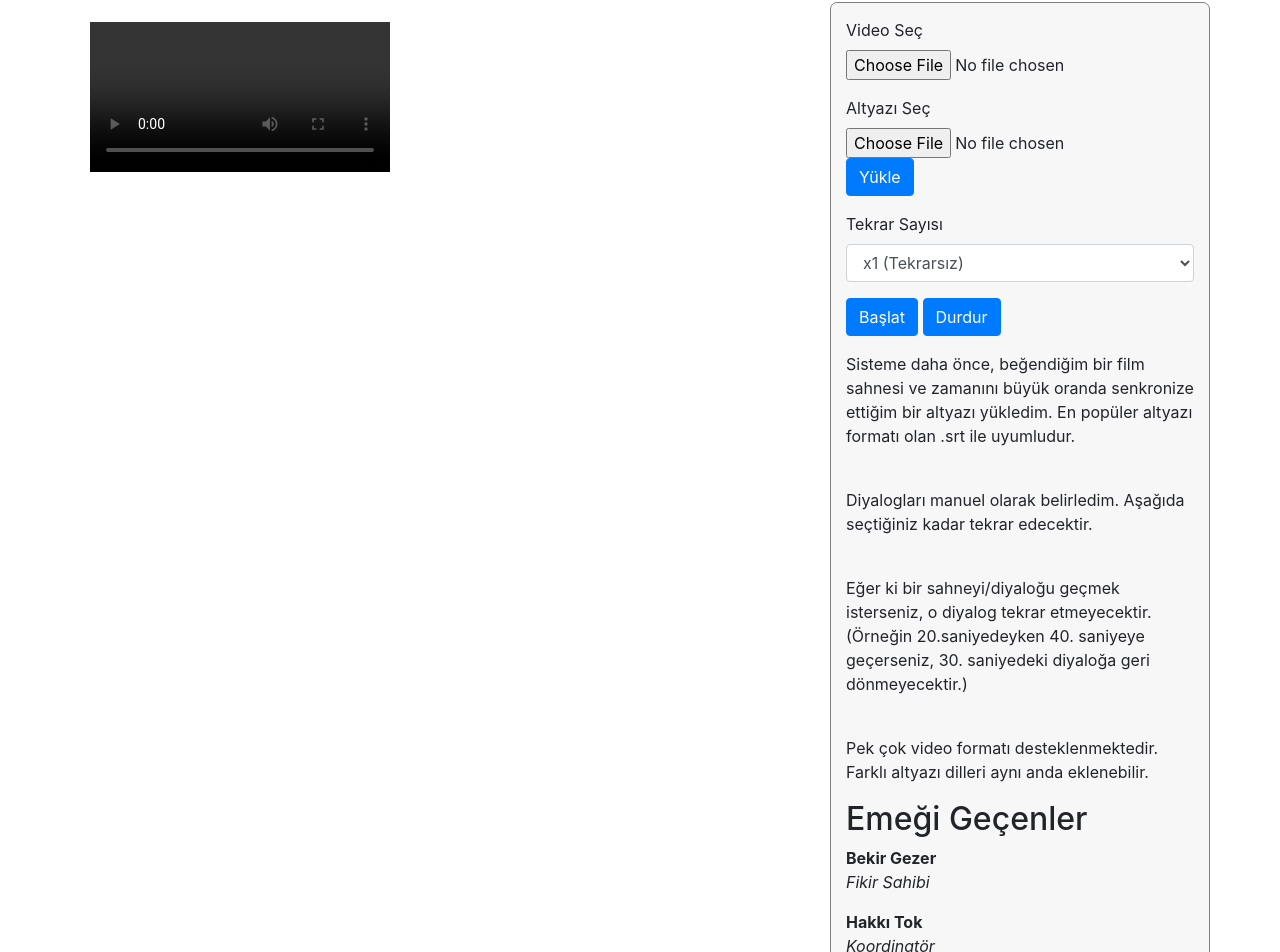
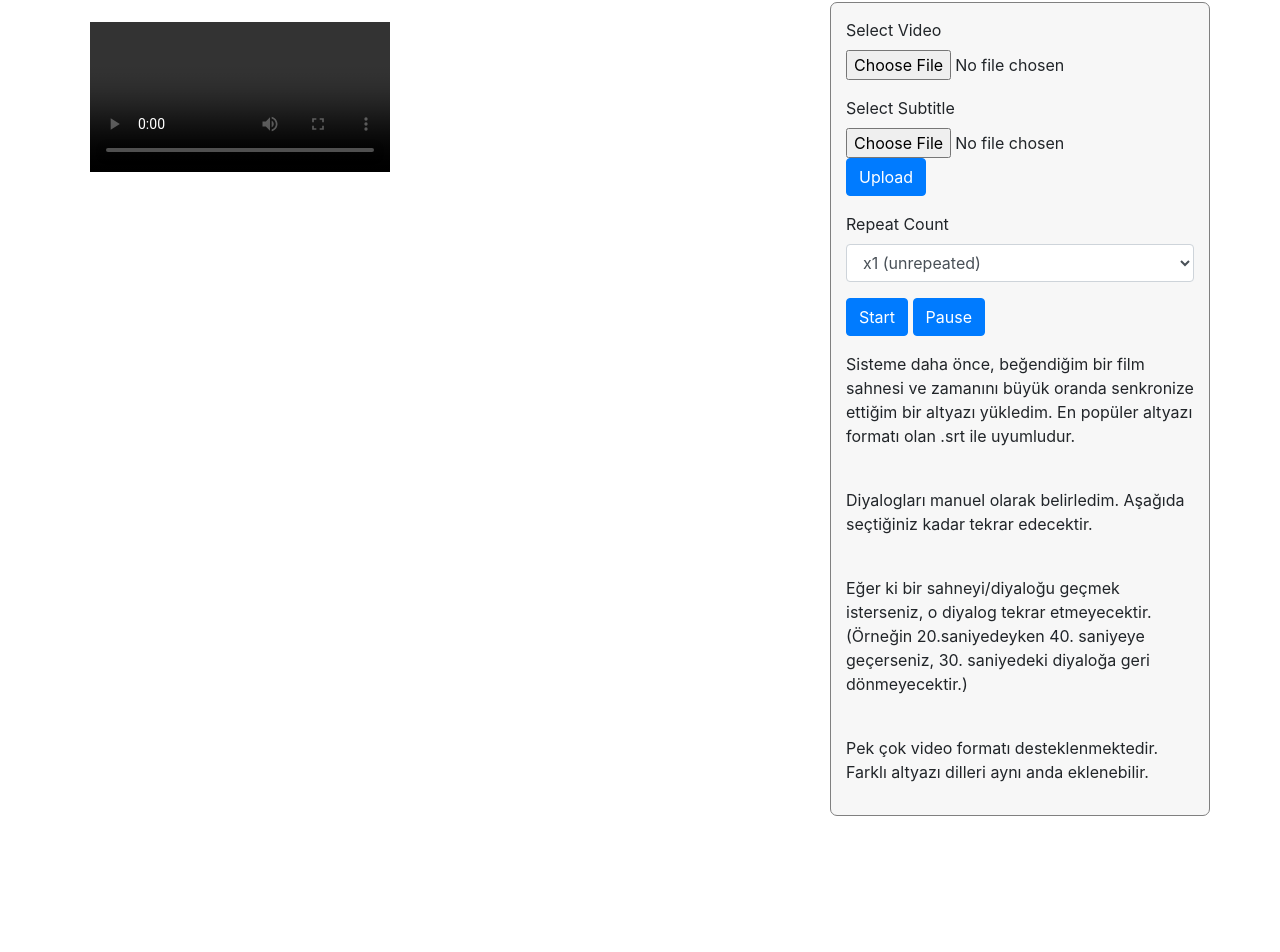
Before and after one commit to eminsafa/webplayer, a plain HTML site: page index.html in a window 1280 px wide. Shown: the part 104-1056 px from the top of the page. After the commit the page ends 920 px from the top, so only its background shows below. Drawn offline with nearby package versions, Linux system fonts and the light colour scheme.

Commit message:
Update index.html

```diff
--- a/index.html
+++ b/index.html
@@ -31,7 +31,7 @@ video::cue(b) {
     </head>
     <body>
         <div class="container" style="margin-top:50px;">
-            <h1>Yabancı Dil İçin Oynatıcı</h1>
+            <h1>Learn English with Videos</h1>
             <div class="row">
                 <div class="col-8 sol-panel">
                 <video controls id="myVideo">
@@ -51,21 +51,21 @@ video::cue(b) {
 
                     <!-- File Button -->
                     <div class="form-group">
-                        <label class=" control-label" for="videosecbuton">Video Seç</label>
+                        <label class=" control-label" for="videosecbuton">Select Video</label>
                         <input id="videosecbuton" name="videosecbuton" class="input-file" type="file" accept=".mp4, .ogg, .webm">
                     </div>
 
 
                     <div class="form-group">
-                        <label class=" control-label" for="altyazisecbuton">Altyazı Seç</label>
+                        <label class=" control-label" for="altyazisecbuton">Select Subtitle</label>
                         <input id="altyazisecbuton" name="altyazisecbuton" class="input-file" type="file" accept=".srt">
-                        <button id="altyaziyuklebuton" onclick="altyaziyukle()" name="singlebutton" class="btn btn-primary">Yükle</button>
+                        <button id="altyaziyuklebuton" onclick="altyaziyukle()" name="singlebutton" class="btn btn-primary">Upload</button>
                     </div>
                     <!-- Select Basic -->
                     <div class="form-group">
-                        <label class="control-label" for="tekrar-sayisi">Tekrar Sayısı</label>
+                        <label class="control-label" for="tekrar-sayisi">Repeat Count</label>
                         <select id="tekrar-sayisi" class="form-control">
-                            <option value="1" selected>x1 (Tekrarsız)</option>
+                            <option value="1" selected>x1 (unrepeated)</option>
                             <option value="2">x2</option>
                             <option value="3">x3</option>
                             <option value="4">x4</option>
@@ -76,8 +76,8 @@ video::cue(b) {
 
                     <!-- Button -->
                     <div class="form-group">
-                        <button id="baslat" onclick="baslat()" name="singlebutton" class="btn btn-primary">Başlat</button>
-                        <button id="durdur" onclick="durdur()" name="singlebutton" class="btn btn-primary">Durdur</button>
+                        <button id="baslat" onclick="baslat()" name="singlebutton" class="btn btn-primary">Start</button>
+                        <button id="durdur" onclick="durdur()" name="singlebutton" class="btn btn-primary">Pause</button>
                     </div>
 
                     </fieldset>
@@ -92,11 +92,6 @@ video::cue(b) {
                     <p>Pek çok video formatı desteklenmektedir. Farklı altyazı dilleri aynı anda eklenebilir.</p>
 
 
-
-                    <h2>Emeği Geçenler</h2>
-                    <p><b>Bekir Gezer</b><br><i>Fikir Sahibi</i></p>
-                    <p><b>Hakkı Tok</b><br><i>Koordinatör</i></p>
-                    <p><b>Emin Safa Tok</b><br><i>Yazar</i></p>
                 </div>
             </div>
         </div>
```
